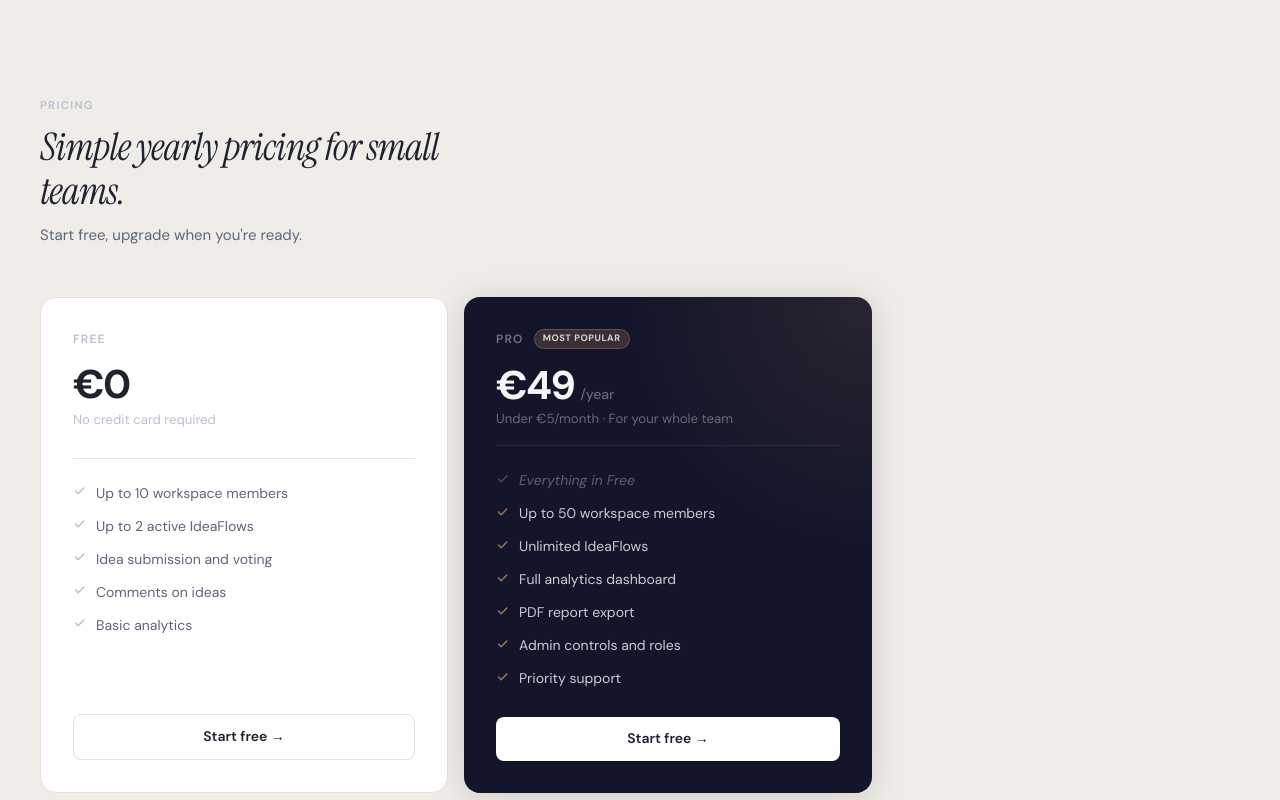
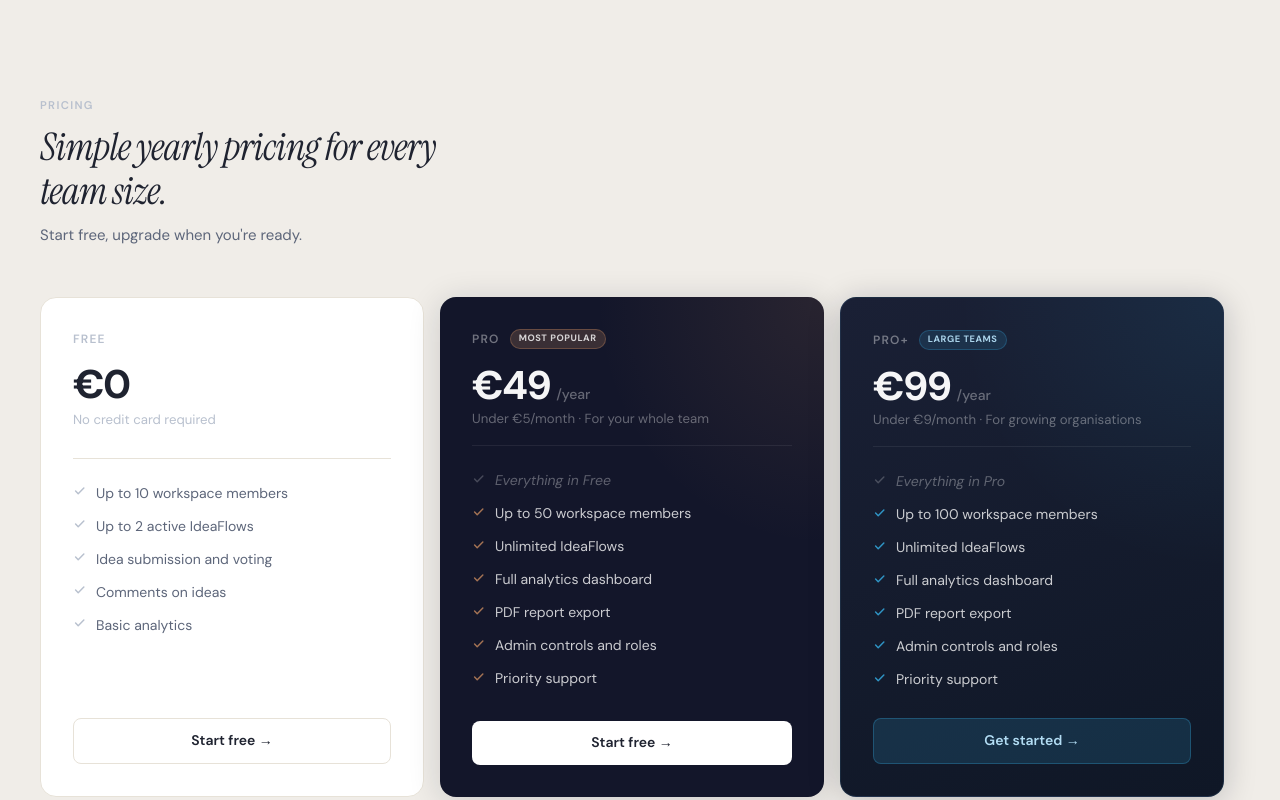
Before and after one commit to scotch70/IdeaFlow, a Next.js app: page / in a window 1280 px wide. Shown: the part 1860-2660 px from the top of the page. Built offline with nearby package versions, Linux system fonts and the light colour scheme; no server answers.

Commit message:
improve dashboard UX and stripe testing flow

```diff
--- a/app/join/page.tsx
+++ b/app/join/page.tsx
@@ -11,18 +11,20 @@ export default function JoinPage() {
             display: 'flex',
             alignItems: 'center',
             justifyContent: 'center',
-            padding: '2rem 1rem',
-            background:
-              'linear-gradient(160deg, #060e26 0%, #0a1f50 35%, #0e3278 60%, #1a5a9a 85%, #2e7abf 100%)',
+            padding: '3rem 1rem 4rem',
+            background: '#f3f0ea',
             fontFamily: "'DM Sans', sans-serif",
           }}
         >
           <div
             style={{
-              borderRadius: '1.5rem',
+              width: '100%',
+              maxWidth: '22rem',
+              borderRadius: '1.25rem',
               padding: '2rem',
-              background: 'rgba(255,255,255,0.97)',
-              boxShadow: '0 24px 64px rgba(0,0,0,0.28), 0 4px 16px rgba(0,0,0,0.12)',
+              background: '#ffffff',
+              border: '1px solid #e7e2d8',
+              boxShadow: '0 2px 16px rgba(6,14,38,0.06)',
             }}
           >
             <p style={{ textAlign: 'center', fontSize: '0.875rem', color: '#64748b' }}>
--- a/app/page.tsx
+++ b/app/page.tsx
@@ -462,14 +462,14 @@ export default async function HomePage() {
                 lineHeight: 1.15,
                 marginBottom: '0.625rem',
               }}>
-                Simple yearly pricing for small teams.
+                Simple yearly pricing for every team size.
               </h2>
               <p style={{ fontSize: '0.9375rem', lineHeight: 1.7, color: P.slate }}>
                 Start free, upgrade when you&apos;re ready.
               </p>
             </div>
 
-            <div style={{ display: 'grid', gridTemplateColumns: 'repeat(auto-fit, minmax(280px, 1fr))', gap: '1rem', maxWidth: '52rem' }}>
+            <div style={{ display: 'grid', gridTemplateColumns: 'repeat(auto-fit, minmax(260px, 1fr))', gap: '1rem', maxWidth: '74rem' }}>
 
               {/* Free */}
               <div style={{
@@ -610,6 +610,99 @@ export default async function HomePage() {
                 )}
               </div>
 
+              {/* Pro+ */}
+              <div style={{
+                background: 'linear-gradient(160deg, #1a2035 0%, #0f1726 100%)',
+                borderRadius: '1rem',
+                padding: '2rem',
+                display: 'flex', flexDirection: 'column',
+                position: 'relative', overflow: 'hidden',
+                border: '1px solid rgba(99,179,237,0.12)',
+                boxShadow: '0 4px 32px rgba(9,13,30,0.22)',
+              }}>
+                {/* Blue-teal glow */}
+                <div style={{
+                  position: 'absolute', top: 0, right: 0, width: '70%', height: '55%',
+                  background: 'radial-gradient(ellipse at top right, rgba(56,189,248,0.09) 0%, transparent 70%)',
+                  pointerEvents: 'none',
+                }} />
+
+                <div style={{ marginBottom: '1rem', position: 'relative' }}>
+                  <div style={{ display: 'flex', alignItems: 'center', gap: '0.625rem', marginBottom: '1rem' }}>
+                    <p style={{ fontSize: '0.75rem', fontWeight: 600, letterSpacing: '0.10em', textTransform: 'uppercase', color: 'rgba(255,255,255,0.40)' }}>Pro+</p>
+                    <span style={{
+                      fontSize: '0.58rem', fontWeight: 700, letterSpacing: '0.06em', textTransform: 'uppercase',
+                      color: 'rgba(186,230,253,0.90)',
+                      background: 'rgba(56,189,248,0.12)',
+                      borderRadius: '999px', padding: '0.15rem 0.5rem',
+                      border: '1px solid rgba(56,189,248,0.22)',
+                    }}>
+                      Large teams
+                    </span>
+                  </div>
+                  <div style={{ display: 'flex', alignItems: 'baseline', gap: '0.375rem', marginBottom: '0.25rem' }}>
+                    <p style={{ fontSize: '2.5rem', fontWeight: 700, color: 'rgba(255,255,255,0.96)', letterSpacing: '-0.04em', lineHeight: 1 }}>€99</p>
+                    <p style={{ fontSize: '0.875rem', fontWeight: 500, color: 'rgba(255,255,255,0.35)' }}>/year</p>
+                  </div>
+                  <p style={{ fontSize: '0.825rem', color: 'rgba(255,255,255,0.35)' }}>Under €9/month · For growing organisations</p>
+                </div>
+
+                <div style={{ borderTop: '1px solid rgba(255,255,255,0.07)', paddingTop: '1.5rem', marginBottom: '1.75rem', display: 'flex', flexDirection: 'column', gap: '0.75rem', flex: 1, position: 'relative' }}>
+                  {[
+                    'Everything in Pro',
+                    'Up to 100 workspace members',
+                    'Unlimited IdeaFlows',
+                    'Full analytics dashboard',
+                    'PDF report export',
+                    'Admin controls and roles',
+                    'Priority support',
+                  ].map((item, i) => (
+                    <div key={item} style={{ display: 'flex', alignItems: 'flex-start', gap: '0.625rem', fontSize: '0.875rem', color: i === 0 ? 'rgba(255,255,255,0.32)' : 'rgba(255,255,255,0.78)', fontStyle: i === 0 ? 'italic' : 'normal' }}>
+                      <svg width="13" height="13" viewBox="0 0 15 15" fill="none" style={{ flexShrink: 0, marginTop: '0.15rem', color: i === 0 ? 'rgba(255,255,255,0.22)' : 'rgba(56,189,248,0.75)' }}>
+                        <path d="M12.5 3.5L6 10 3 7" stroke="currentColor" strokeWidth="1.7" strokeLinecap="round" strokeLinejoin="round" />
+                      </svg>
+                      {item}
+                    </div>
+                  ))}
+                </div>
+
+                {!user ? (
+                  <Link href="/auth?mode=signup" style={{
+                    display: 'block', textAlign: 'center', padding: '0.7rem 1rem',
+                    borderRadius: '0.5rem',
+                    background: 'rgba(56,189,248,0.14)',
+                    border: '1px solid rgba(56,189,248,0.26)',
+                    color: 'rgba(186,230,253,0.95)',
+                    fontSize: '0.875rem', fontWeight: 600,
+                    textDecoration: 'none',
+                    transition: 'background 0.12s',
+                  }}>
+                    Get started →
+                  </Link>
+                ) : companyPlan === 'pro_plus' ? (
+                  <div style={{
+                    display: 'flex', alignItems: 'center', justifyContent: 'center', gap: '0.5rem',
+                    padding: '0.7rem 1rem', borderRadius: '0.5rem',
+                    background: 'rgba(56,189,248,0.08)', border: '1px solid rgba(56,189,248,0.18)',
+                  }}>
+                    <svg width="13" height="13" viewBox="0 0 24 24" fill="none" stroke="rgba(186,230,253,0.65)" strokeWidth="2.5" strokeLinecap="round" strokeLinejoin="round"><path d="M20 6L9 17l-5-5"/></svg>
+                    <span style={{ fontSize: '0.875rem', fontWeight: 600, color: 'rgba(186,230,253,0.75)' }}>You&apos;re on Pro+</span>
+                  </div>
+                ) : (
+                  <Link href="/contact" style={{
+                    display: 'block', textAlign: 'center', padding: '0.7rem 1rem',
+                    borderRadius: '0.5rem',
+                    background: 'rgba(56,189,248,0.14)',
+                    border: '1px solid rgba(56,189,248,0.26)',
+                    color: 'rgba(186,230,253,0.95)',
+                    fontSize: '0.875rem', fontWeight: 600,
+                    textDecoration: 'none',
+                  }}>
+                    Contact us →
+                  </Link>
+                )}
+              </div>
+
             </div>
 
             <p style={{ marginTop: '1.5rem', fontSize: '0.8rem', color: P.faint }}>
--- a/app/settings/SettingsForm.tsx
+++ b/app/settings/SettingsForm.tsx
@@ -351,19 +351,21 @@ export default function SettingsForm({
             Plan &amp; billing
           </p>
 
-          {companyPlan === 'pro' ? (
-            /* ── Pro plan state ─────────────────────────────────────── */
+          {(companyPlan === 'pro' || companyPlan === 'pro_plus') ? (
+            /* ── Pro / Pro+ plan state ──────────────────────────────── */
             <div style={{ display: 'flex', alignItems: 'flex-start', justifyContent: 'space-between', gap: '1rem', flexWrap: 'wrap' }}>
               <div>
                 <div style={{ display: 'inline-flex', alignItems: 'center', gap: '0.45rem', marginBottom: '0.75rem' }}>
-                  <span style={{ fontSize: '1rem', fontWeight: 800, color: '#0d1f35' }}>Pro</span>
+                  <span style={{ fontSize: '1rem', fontWeight: 800, color: '#0d1f35' }}>
+                    {companyPlan === 'pro_plus' ? 'Pro+' : 'Pro'}
+                  </span>
                   <span style={{ fontSize: '0.6rem', fontWeight: 800, letterSpacing: '0.08em', textTransform: 'uppercase', background: '#f97316', color: '#fff', borderRadius: '999px', padding: '2px 7px' }}>
                     Active
                   </span>
                 </div>
                 <ul style={{ listStyle: 'none', padding: 0, margin: 0, display: 'flex', flexDirection: 'column', gap: '0.35rem' }}>
                   {[
-                    'Up to 50 workspace members',
+                    companyPlan === 'pro_plus' ? 'Up to 100 workspace members' : 'Up to 50 workspace members',
                     'Unlimited IdeaFlows',
                     'Full analytics dashboard',
                     'PDF report export',
@@ -380,7 +382,9 @@ export default function SettingsForm({
               </div>
               <div style={{ display: 'flex', alignItems: 'center', gap: '0.5rem', padding: '0.5rem 0.875rem', borderRadius: '0.625rem', background: 'rgba(16,185,129,0.08)', border: '1px solid rgba(16,185,129,0.2)' }}>
                 <svg width="14" height="14" viewBox="0 0 24 24" fill="none" stroke="#10b981" strokeWidth="2.5" strokeLinecap="round" strokeLinejoin="round"><path d="M20 6L9 17l-5-5"/></svg>
-                <span style={{ fontSize: '0.825rem', fontWeight: 700, color: '#065f46' }}>Pro plan active</span>
+                <span style={{ fontSize: '0.825rem', fontWeight: 700, color: '#065f46' }}>
+                  {companyPlan === 'pro_plus' ? 'Pro+ plan active' : 'Pro plan active'}
+                </span>
               </div>
             </div>
           ) : (
```
Also changed, not shown: app/join/JoinPageClient.tsx (+12 -27 lines), 1 other file (tests, documents, lock files or other folders).
